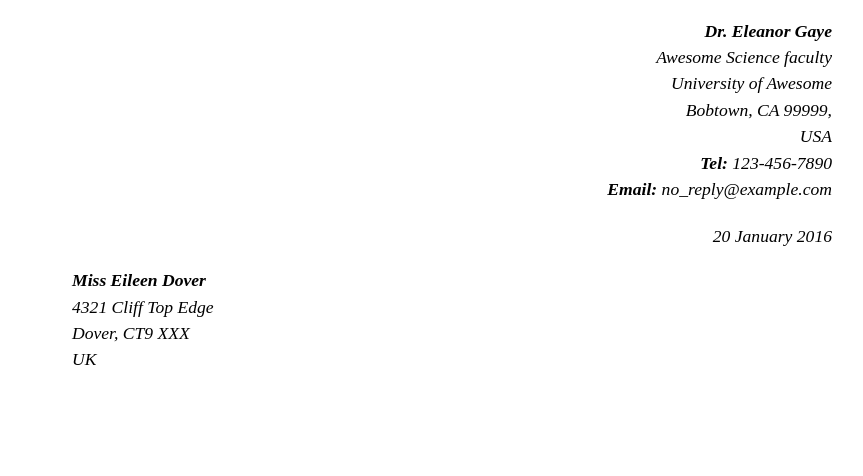
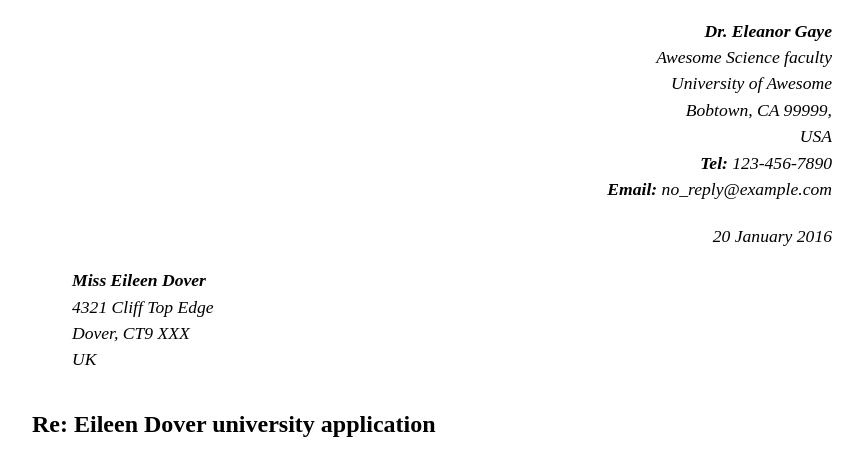
Before and after one commit to SeaWarden/cs408-lab3, a website: page index.html in a window 1280 px wide. Shown: the whole page, without its empty margins (208-1071 px from the left). Drawn offline with Linux system fonts and the light colour scheme.

Commit message:
Added subject line

```diff
--- a/index.html
+++ b/index.html
@@ -31,6 +31,12 @@
     <li>4321 Cliff Top Edge</li>
     <li>Dover, CT9 XXX</li>
     <li>UK</li>
+    <br>
+  </ol>
+
+  <!--Subject Line-->
+  <h1>Re: Eileen Dover university application</h1>
+  <br>
 </body>
 
 </html>
```
